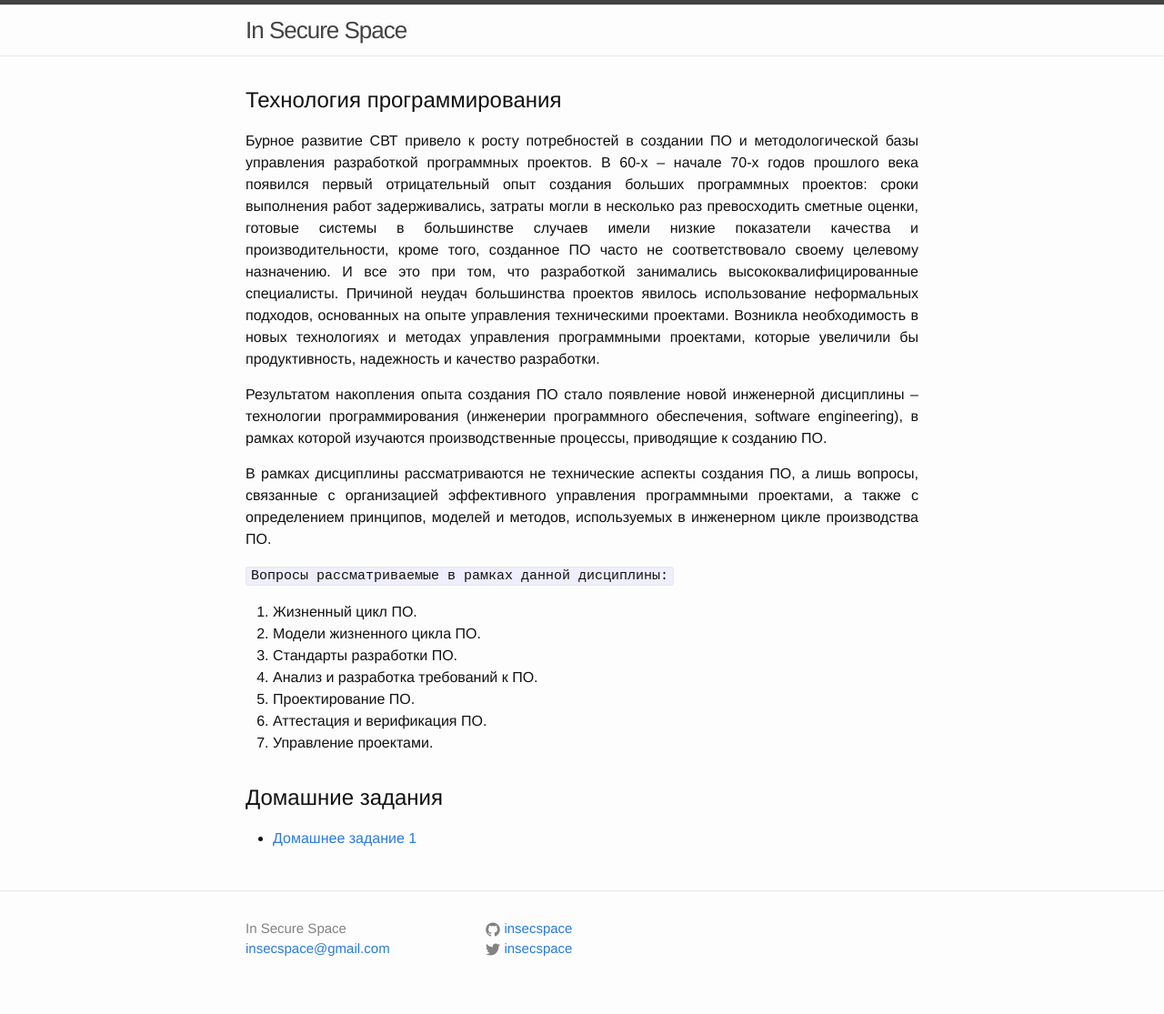
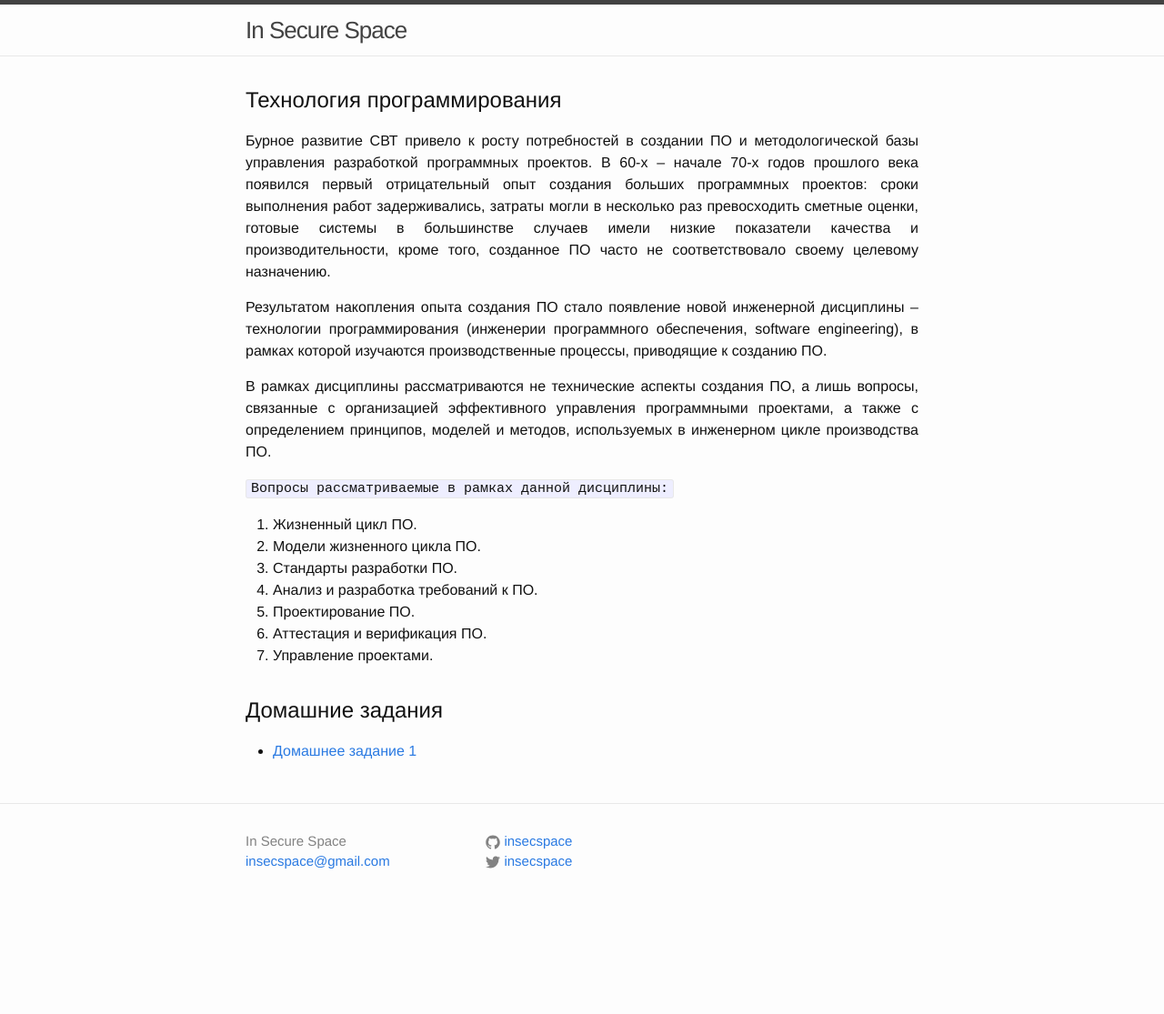
Before and after one commit to insecspace/education, a Jekyll site: the page built from _lessons/software_engineering_0.md, in a window 1280 px wide. Shown: the whole page at 91% size. Built offline with Jekyll 4.4.1, drawn with Linux system fonts in a browser that asks for light colours; after the commit the page ends 1019 px from its top, so only the background shows below that.

```diff
--- a/_lessons/software_engineering_0.md
+++ b/_lessons/software_engineering_0.md
@@ -7,8 +7,7 @@
 
 # Технология программирования
 
-Бурное развитие СВТ привело к росту потребностей в создании ПО и методологической базы управления разработкой программных проектов. В 60-х – начале 70-х годов прошлого века появился первый отрицательный опыт создания больших программных проектов: сроки выполнения работ задерживались, затраты могли в несколько раз превосходить сметные оценки, готовые системы в большинстве случаев имели низкие показатели качества и производительности, кроме того, созданное ПО часто не соответствовало своему целевому назначению. И все это при том, что разработкой занимались высококвалифицированные специалисты. Причиной неудач большинства проектов явилось использование
-неформальных подходов, основанных на опыте управления техническими проектами. Возникла необходимость в новых технологиях и методах управления программными проектами, которые увеличили бы продуктивность, надежность и качество разработки.
+Бурное развитие СВТ привело к росту потребностей в создании ПО и методологической базы управления разработкой программных проектов. В 60-х – начале 70-х годов прошлого века появился первый отрицательный опыт создания больших программных проектов: сроки выполнения работ задерживались, затраты могли в несколько раз превосходить сметные оценки, готовые системы в большинстве случаев имели низкие показатели качества и производительности, кроме того, созданное ПО часто не соответствовало своему целевому назначению.
 
 Результатом накопления опыта создания ПО стало появление новой инженерной дисциплины – технологии программирования (инженерии программного обеспечения, software engineering), в рамках которой изучаются производственные процессы, приводящие к созданию ПО.
 
```
Also changed, not shown: other parts of _lessons/software_engineering_0.md (+1 -1 lines).
